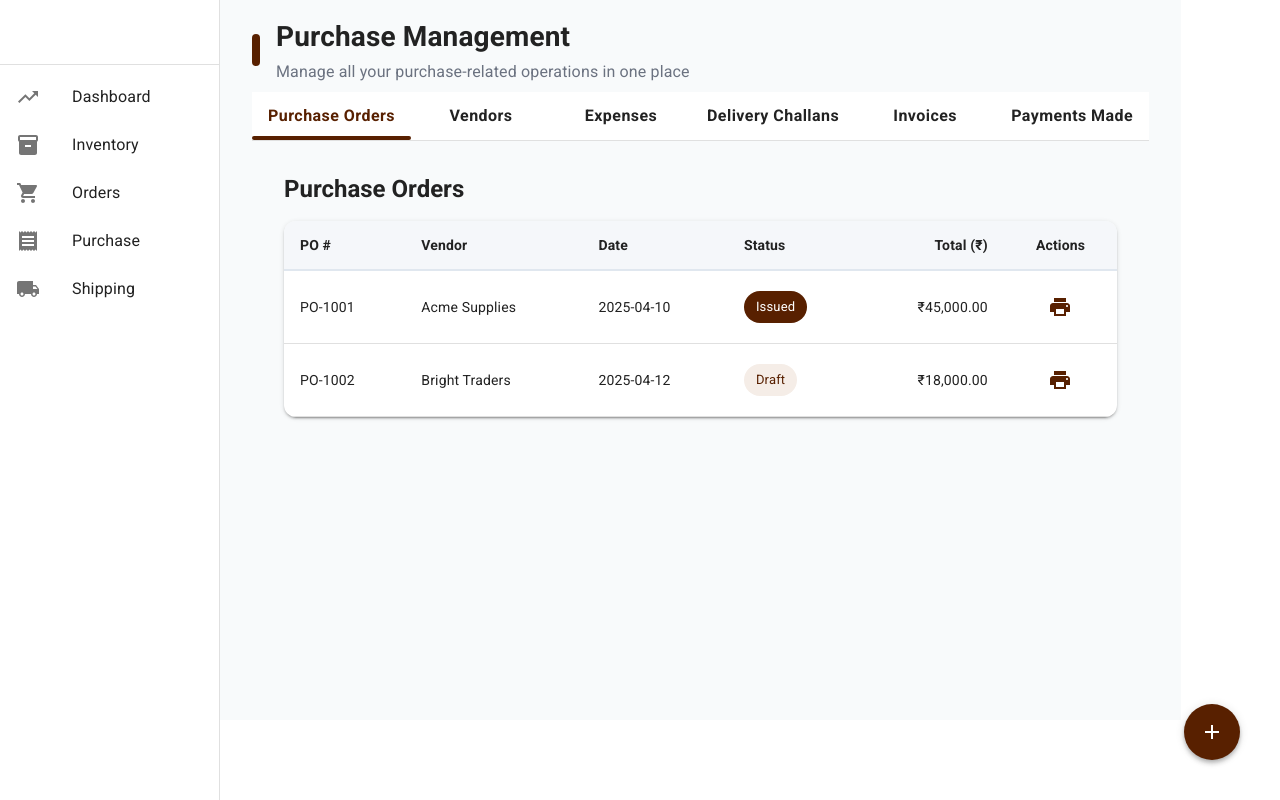
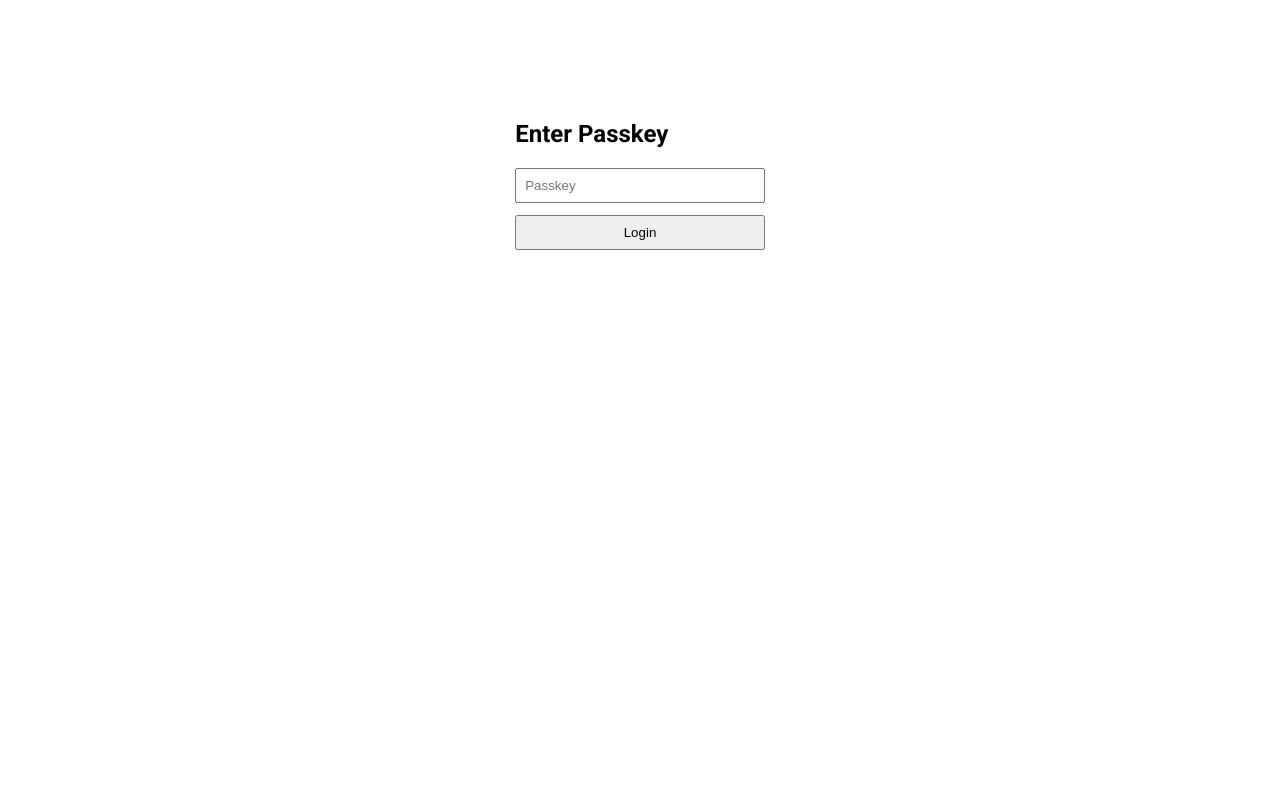
Before and after one commit to luvgarg24/inventory, a React (Create React App) app in the folder frontend/: page /purchase/orders in a window 1280 px wide. Built offline with nearby package versions, Linux system fonts and the light colour scheme; no server answers.

Commit message:
Add simple passkey authentication with session-based login

```diff
--- a/frontend/src/App.tsx
+++ b/frontend/src/App.tsx
@@ -1,6 +1,7 @@
-import React from 'react';
+import React, { useState, useEffect } from 'react';
 import { Box, CssBaseline, ThemeProvider, createTheme, Typography } from '@mui/material';
 import { Routes, Route } from 'react-router-dom';
+import Login from './Login';
 import DashboardNav from './DashboardNav';
 import Dashboard from './pages/Dashboard';
 import Products from './pages/Products';
@@ -17,7 +18,13 @@ import PaymentsMade from './pages/purchase/PaymentsMade';
 const theme = createTheme();
 
 function App() {
-  console.log('App component rendering');
+  const [loggedIn, setLoggedIn] = useState(false);
+  useEffect(() => {
+    if (sessionStorage.getItem('session_token') === 'valid-session') {
+      setLoggedIn(true);
+    }
+  }, []);
+  if (!loggedIn) return <Login onLogin={() => setLoggedIn(true)} />;
   return (
     <ThemeProvider theme={theme}>
       <CssBaseline />
--- /dev/null
+++ b/frontend/src/Login.tsx
@@ -0,0 +1,39 @@
+import React, { useState } from 'react';
+const API_BASE = process.env.REACT_APP_API_URL || 'http://localhost:4000';
+
+export default function Login({ onLogin }: { onLogin: () => void }) {
+  const [passkey, setPasskey] = useState('');
+  const [error, setError] = useState('');
+
+  const handleSubmit = async (e: React.FormEvent) => {
+    e.preventDefault();
+    setError('');
+    const res = await fetch(`${API_BASE}/api/login`, {
+      method: 'POST',
+      headers: { 'Content-Type': 'application/json' },
+      body: JSON.stringify({ passkey }),
+    });
+    const data = await res.json();
+    if (data.success) {
+      sessionStorage.setItem('session_token', data.token);
+      onLogin();
+    } else {
+      setError('Invalid passkey');
+    }
+  };
+
+  return (
+    <form onSubmit={handleSubmit} style={{ maxWidth: 300, margin: 'auto', marginTop: 100 }}>
+      <h2>Enter Passkey</h2>
+      <input
+        type="password"
+        value={passkey}
+        onChange={e => setPasskey(e.target.value)}
+        placeholder="Passkey"
+        style={{ width: '100%', padding: 8, marginBottom: 12 }}
+      />
+      <button type="submit" style={{ width: '100%', padding: 8 }}>Login</button>
+      {error && <div style={{ color: 'red', marginTop: 8 }}>{error}</div>}
+    </form>
+  );
+}
--- a/frontend/src/pages/Dashboard.tsx
+++ b/frontend/src/pages/Dashboard.tsx
@@ -55,7 +55,9 @@ const fetchStats = async () => {
       setLoading(true);
       setError(null);
       try {
-        const response = await fetch(`${API_BASE}/api/dashboard/stats`);
+        const response = await fetch(`${API_BASE}/api/dashboard/stats`, {
+          headers: { 'Authorization': sessionStorage.getItem('session_token') || '' }
+        });
         const data = await response.json();
         if (!data.success) throw new Error(data.error);
         setStats(data.stats);
--- a/frontend/src/pages/Orders.tsx
+++ b/frontend/src/pages/Orders.tsx
@@ -90,7 +90,9 @@ const Orders: React.FC = () => {
     setError(null);
     try {
       console.log('Fetching orders...');
-      const response = await fetch(`${API_BASE}/api/orders`);
+      const response = await fetch(`${API_BASE}/api/orders`, {
+        headers: { 'Authorization': sessionStorage.getItem('session_token') || '' }
+      });
       if (!response.ok) throw new Error('Failed to fetch orders');
 
       const data = await response.json();
@@ -121,6 +123,7 @@ const Orders: React.FC = () => {
     setError(null);
     try {
       const response = await fetch(`${API_BASE}/api/orders/${selectedOrder.id}/fulfill`, {
+        headers: { 'Authorization': sessionStorage.getItem('session_token') || '' },
         method: 'POST',
         headers: {
           'Content-Type': 'application/json'
--- a/frontend/src/pages/Shipping.tsx
+++ b/frontend/src/pages/Shipping.tsx
@@ -57,7 +57,9 @@ const Shipping: React.FC = () => {
     setIsLoading(true);
     setError(null);
     try {
-      const response = await fetch(`${API_BASE}/api/orders`);
+      const response = await fetch(`${API_BASE}/api/orders`, {
+        headers: { 'Authorization': sessionStorage.getItem('session_token') || '' }
+      });
       const data = await response.json();
       if (!data.success) throw new Error(data.error);
       setOrders(data.orders.filter((o: ShopifyOrder) => o.fulfillment_status !== 'fulfilled'));
@@ -87,6 +89,7 @@ const Shipping: React.FC = () => {
     setTrackingNumber(null);
     try {
       const response = await fetch(`${API_BASE}/api/shipping/label`, {
+        headers: { 'Authorization': sessionStorage.getItem('session_token') || '' },
         method: 'POST',
         headers: { 'Content-Type': 'application/json' },
         body: JSON.stringify({
```
Also changed, not shown: 2 other files (tests, documents, lock files or other folders).
